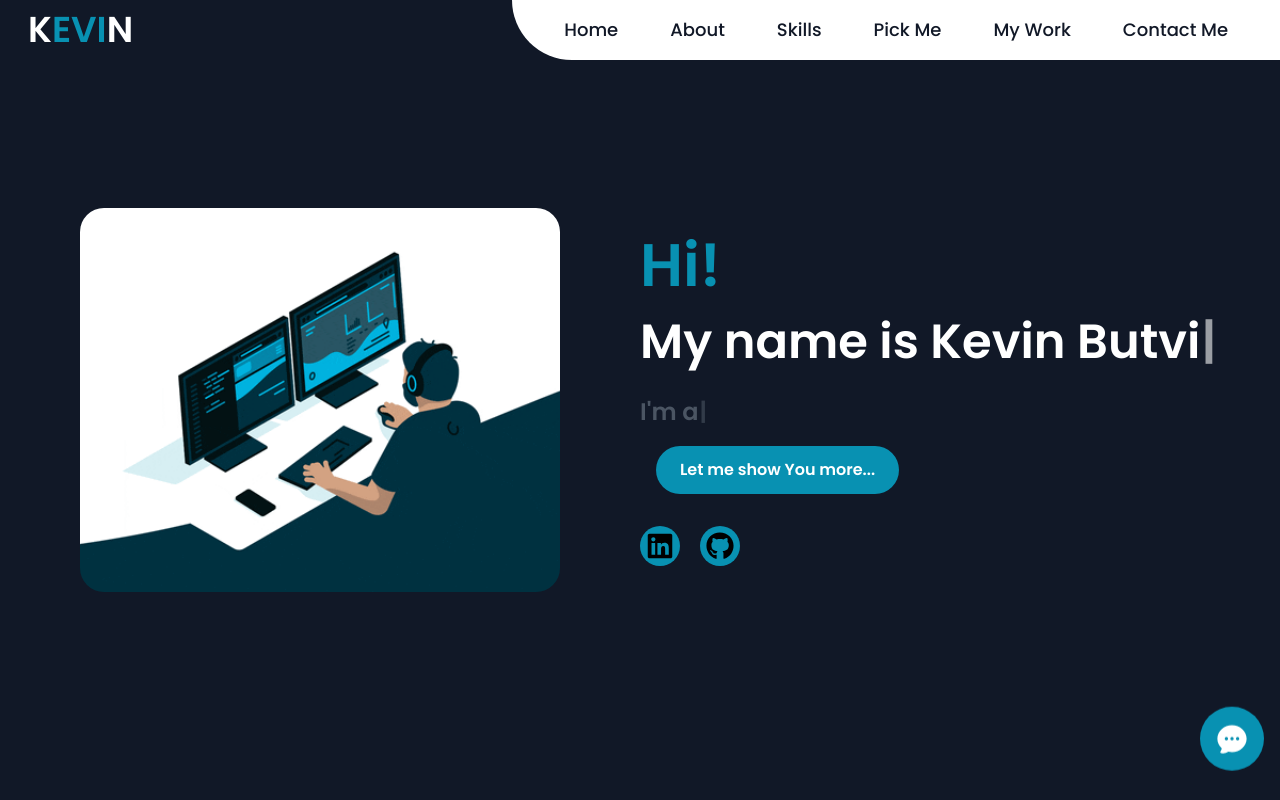
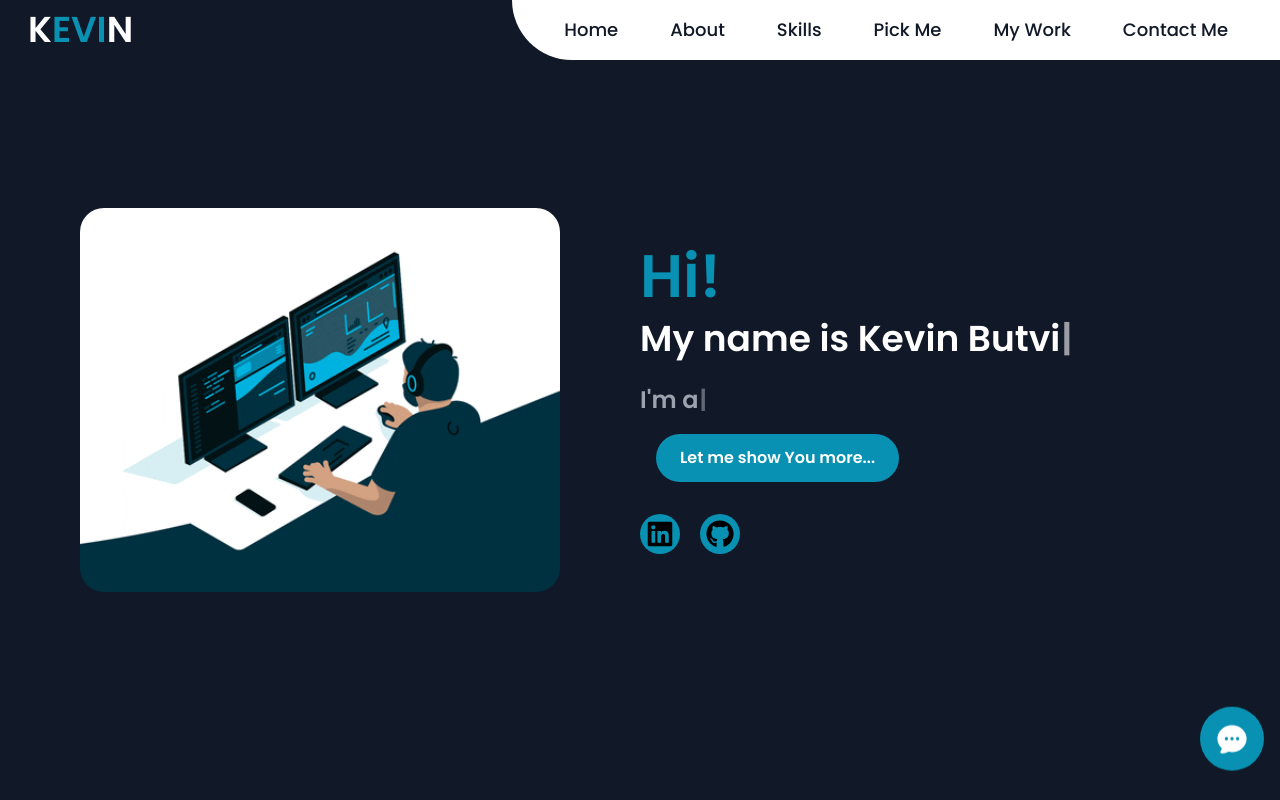
Before and after one commit to kevinbutvi/personal-portfolio, a React (Vite) app: page / in a window 1280 px wide. Shown: the top 800 px of the page. Built offline with nearby package versions, Linux system fonts and the light colour scheme.

Commit message:
impruve colors

```diff
--- a/src/components/Home.tsx
+++ b/src/components/Home.tsx
@@ -47,7 +47,7 @@ function Home() {
       </div>
       <div className="w-11/12 flex-1">
         <div className="md:text-left text-center">
-          <h1 className="md:text-5xl text-xl md:leading-normal leading-8 text-white font-bold">
+          <h1 className="md:text-4xl text-xl md:leading-normal leading-8 text-white font-bold">
             <span className="text-cyan-600 md:text-6xl text-2xl">
               Hi!
               <br />
@@ -61,7 +61,7 @@ function Home() {
               }}
             />
           </h1>
-          <h4 className="md:text-2xl text-lg md:leading-normal leading-5 mt-4 font-bold text-gray-600">
+          <h4 className="md:text-2xl text-lg md:leading-normal leading-5 mt-4 font-bold text-gray-400">
             <Typewriter
               onInit={(typewriter) => {
                 typewriter
--- a/src/components/Navbar.tsx
+++ b/src/components/Navbar.tsx
@@ -3,6 +3,7 @@
 /* eslint-disable jsx-a11y/click-events-have-key-events */
 import React, { useState, useEffect, useRef } from "react";
 
+function Navbar() {
   const menuLinks = [
     {
       name: "Home",
@@ -113,14 +114,12 @@ const menuLinks = [
       ),
     },
   ];
-
-function Navbar() {
   const [sticky, setSticky] = useState(false);
   const [menuOpen, setMenuOpen] = useState(false);
   const menuRef = useRef();
 
   useEffect(() => {
-    const handler = (e) => {
+    const handler = (e: any) => {
       if (!menuRef.current.contains(e.target)) {
         setMenuOpen(false);
       }
```
Lines whose indentation alone changed are shown as unchanged.
